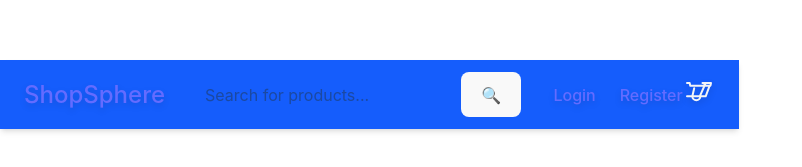
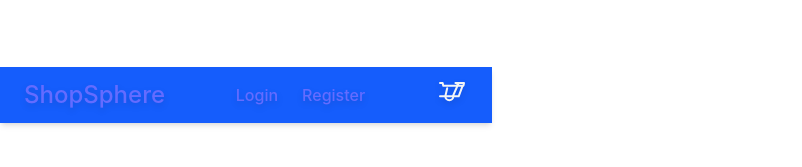
Before and after one commit to ForkMeMaybe/Shop-Sphere-Frontend, a React (Vite) app: page / in a window 1280 px wide. Shown: the part 207-374 px from the top of the page, without its empty margins (0-802 px from the left). Built offline with nearby package versions, Linux system fonts and the light colour scheme; no server answers.

Commit message:
some final shanges

```diff
--- a/src/api/index.js
+++ b/src/api/index.js
@@ -1,6 +1,6 @@
 import secureFetch from "../utils/api";
 
-const BASE_URL = "https://shop-sphere-app.onrender.com";
+const BASE_URL = import.meta.env.VITE_API_URL;
 
 // ✅ Helper to Get JWT Token
 const getAuthHeaders = () => {
--- a/src/components/Navbar.jsx
+++ b/src/components/Navbar.jsx
@@ -89,16 +89,16 @@ const Navbar = () => {
         </Link>
 
         {/* ✅ Search Bar */}
-        <div className="hidden md:flex items-center flex-grow mx-8">
-          <input
-            type="text"
-            placeholder="Search for products..."
-            className="w-full p-2 rounded-l-md border-none focus:ring focus:ring-blue-400"
-          />
-          <button className="bg-yellow-500 text-white px-4 py-2 rounded-r-md hover:bg-yellow-600 transition">
-            🔍
-          </button>
-        </div>
+        {/* <div className="hidden md:flex items-center flex-grow mx-8"> */}
+        {/*   <input */}
+        {/*     type="text" */}
+        {/*     placeholder="Search for products..." */}
+        {/*     className="w-full p-2 rounded-l-md border-none focus:ring focus:ring-blue-400" */}
+        {/*   /> */}
+        {/*   <button className="bg-yellow-500 text-white px-4 py-2 rounded-r-md hover:bg-yellow-600 transition"> */}
+        {/*     🔍 */}
+        {/*   </button> */}
+        {/* </div> */}
 
         {/* ✅ Navigation Links */}
         <div className="flex items-center space-x-6 text-gray-100 font-semibold drop-shadow-md">
```
